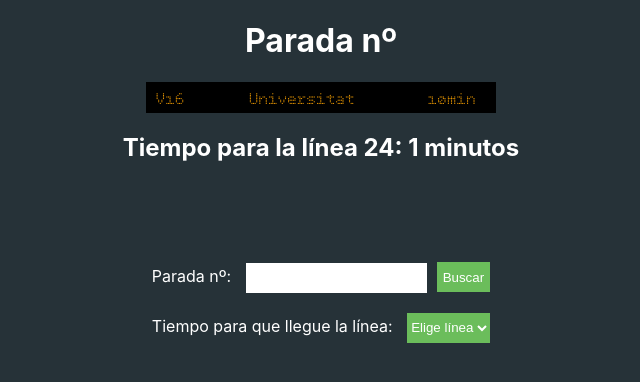
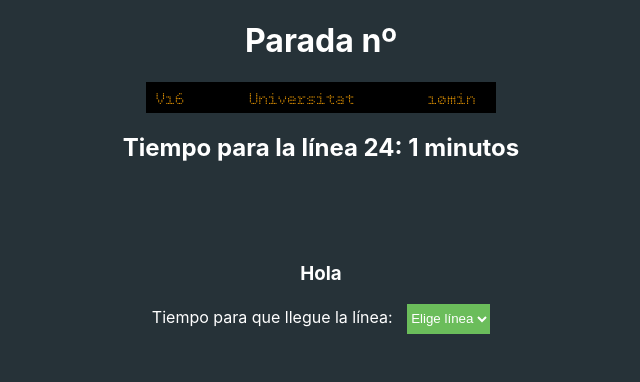
Before and after one commit to santi07a/ejercicio-parada-bus, a React (Create React App) app: page / in a window 1280 px wide. Shown: the top 382 px of the page, without its empty margins (319-959 px from the left). Built offline with nearby package versions, Linux system fonts and the light colour scheme.

Commit message:
cambio de srting por value

```diff
--- a/src/componentes/Buscador.js
+++ b/src/componentes/Buscador.js
@@ -1,18 +1,28 @@
 import PropTypes from "prop-types";
 
 const Buscador = props => {
-  const { paradaBuscada, idParada } = props;
+  const { paradaBuscada, setParadaBusqueda } = props;
+
+  /*  const paradaIngresada = (e) => {
+     setParadaBusqueda(e.target.value);
+   };
+   const submitParada = (e) => {
+     e.preventDefault();
+     setParadaBusqueda(paradaBuscada);
+   };
+   return (
+     <form onSubmit={submitParada}>
+       <label htmlFor="num-parada">Parada nº: </label>
+       <input type="number" id="num-parada" onChange={paradaIngresada} />
+       <button type="submit">Buscar</button>
+     </form>); */
   return (
-    <form>
-      <label htmlFor="num-parada">Parada nº: {paradaBuscada} </label>
-      <input type="number" id={`${idParada}`} />
-      <button type="submit">Buscar</button>
-    </form>);
+    <h3>Hola</h3>
+  );
 };
 
 Buscador.propTypes = {
-  paradaBuscada: PropTypes.number.isRequired,
-  idParada: PropTypes.string,
+  paradaBuscada: PropTypes.string.isRequired,
 };
 
 export default Buscador;
--- a/src/componentes/Titular.js
+++ b/src/componentes/Titular.js
@@ -8,7 +8,7 @@ const Titular = props => {
 };
 
 Titular.propTypes = {
-  numeroParada: PropTypes.number.isRequired,
+  numeroParada: PropTypes.string.isRequired,
 };
 
 export default Titular;
```
